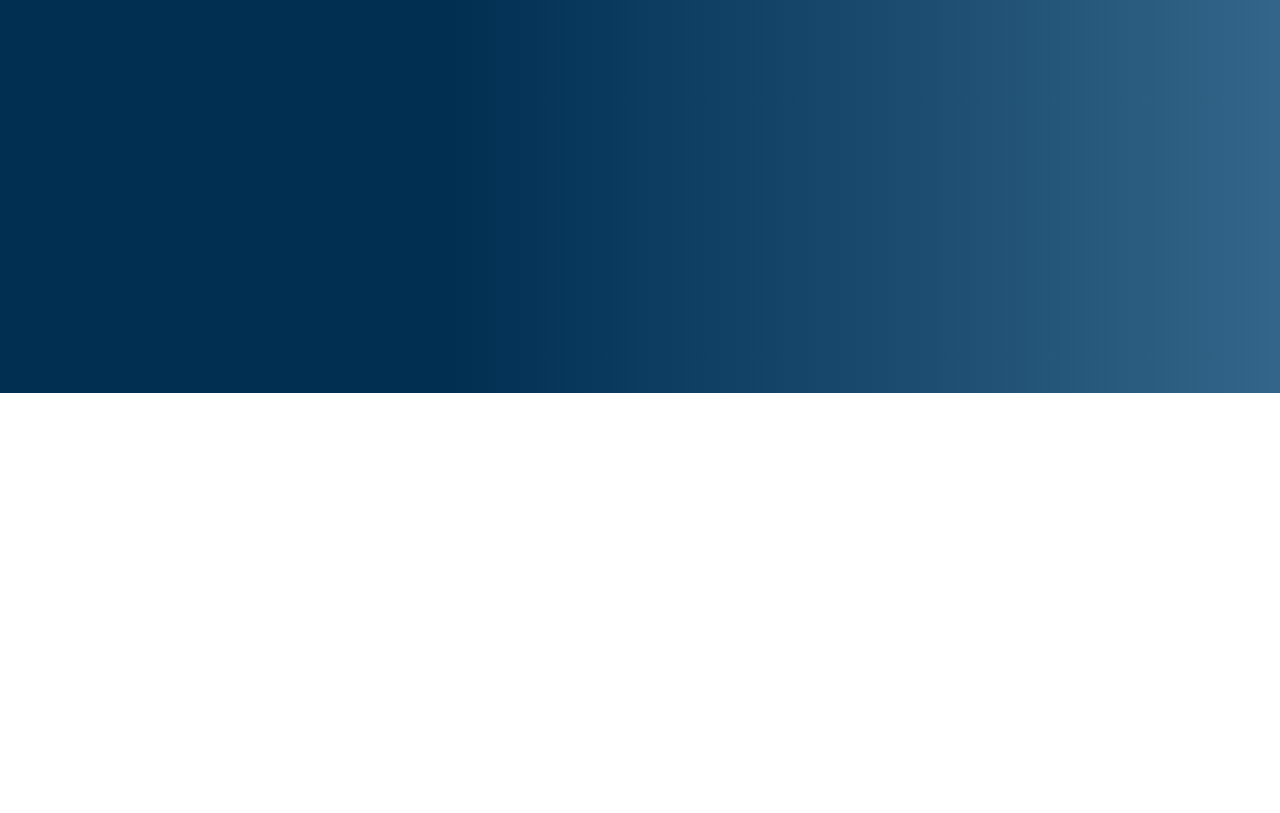
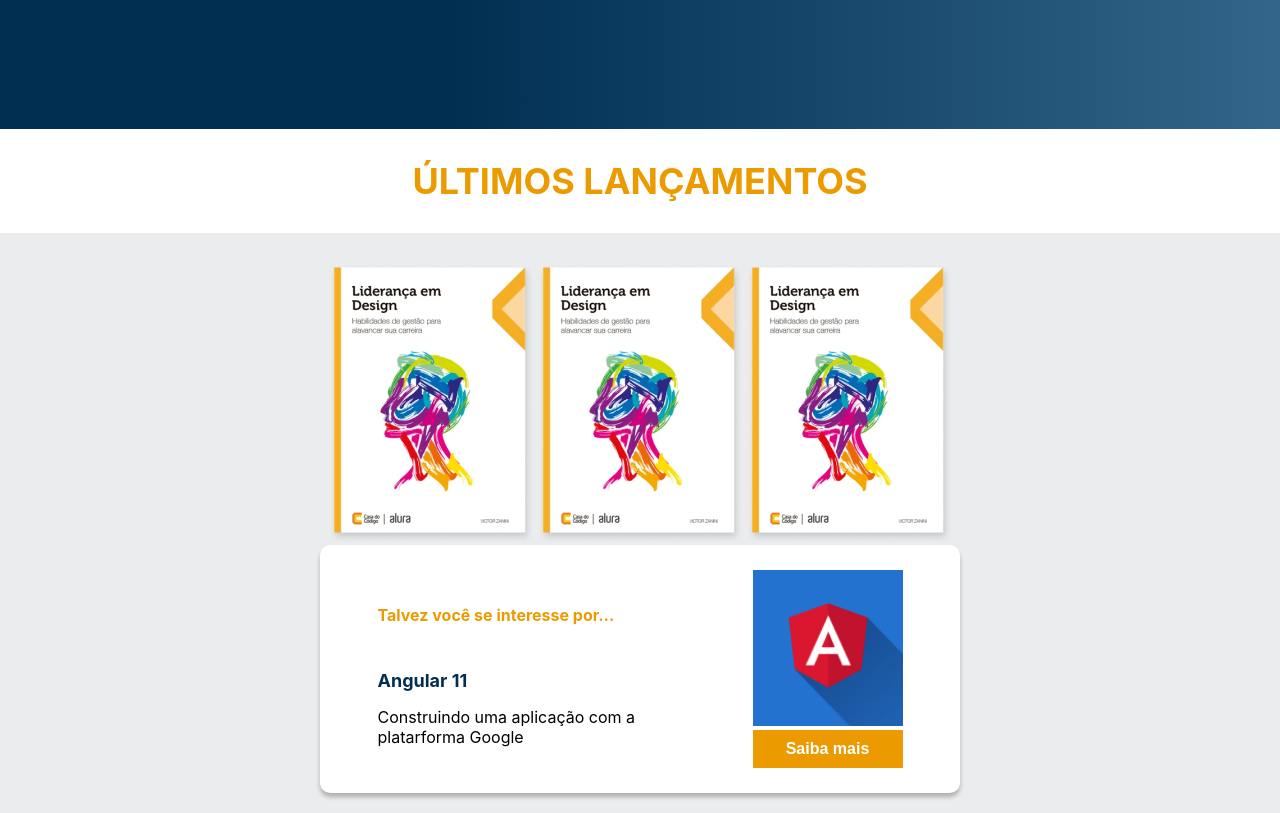
Before and after one commit to gabie762/alura-books, a React (Create React App) app: page / in a window 1280 px wide. Shown: the part 407-1220 px from the top of the page. Before the commit the page ends 800 px from the top, so only its background shows below. Built offline with nearby package versions, Linux system fonts and the light colour scheme.

Commit message:
adicionado card de recomendação

```diff
--- a/src/App.js
+++ b/src/App.js
@@ -1,19 +1,21 @@
-import Header from './componentes/Header';
-import Pesquisa from './componentes/Pesquisa';
-import styled from 'styled-components';
+import styled from "styled-components";
+import Header from "./componentes/Header";
+import Pesquisa from "./componentes/Pesquisa";
+import UltimosLancamentos from "./componentes/UltimosLancamentos";
 
 const AppContainer = styled.div`
     width: 100vw;
     height: 100vh;
     background-image: linear-gradient(90deg, #002F52 35%, #326589);
   }
-`
+`;
 
 function App() {
   return (
     <AppContainer>
-      <Header/>
-      <Pesquisa/>
+      <Header />
+      <Pesquisa />
+      <UltimosLancamentos />
     </AppContainer>
   );
 }
--- /dev/null
+++ b/src/componentes/CardRecomendacao/index.js
@@ -0,0 +1,63 @@
+import styled from "styled-components"
+import { Titulo } from "../Titulo"
+
+const Card = styled.div`
+    align-items: center;
+    background-color: #FFF;
+    box-shadow: 0px 4px 4px rgba(0, 0, 0, 0.25);
+    border-radius: 10px;
+    display: flex;
+    margin: 0 auto;
+    max-width: 600px;
+    padding: 25px 20px;
+    justify-content: space-around;
+    width: 100%;
+`
+
+const Botao = styled.button`
+    background-color: #EB9B00;
+    color: #FFF;
+    padding: 10px 0px;
+    font-size: 16px;
+    border: none;
+    font-weight: 900;
+    display: block;
+    text-align: center;
+    width: 150px;
+    &:hover {
+        cursor: pointer;
+    }
+`
+
+const Descricao = styled.p`
+    max-width: 300px;
+`
+
+const Subtitulo = styled.h4`
+    color: #002F52;
+    font-size: 18px;
+    font-weight: bold;
+    margin: 15px 0;
+`
+
+const ImgLivro = styled.img`
+    width: 150px;
+`
+
+function CardRecomenda({titulo, subtitulo, descricao, img}) {
+    return (
+        <Card>
+            <div>
+                <Titulo tamanhoFonte="16px" cor="#EB9B00" alinhamento="left">{titulo}</Titulo>
+                <Subtitulo>{subtitulo}</Subtitulo>
+                <Descricao>{descricao}</Descricao>
+            </div>
+            <div>
+                <ImgLivro src={img}/>
+                <Botao>Saiba mais</Botao>
+            </div>
+        </Card>
+    )
+}
+
+export default CardRecomenda
--- /dev/null
+++ b/src/componentes/Titulo/index.js
@@ -0,0 +1,11 @@
+import styled from "styled-components";
+
+export const Titulo = styled.h2`
+    width: 100%;
+    padding: 30px 0;
+    background-color: #FFF;
+    color: ${props => props.cor || '#000'};
+    font-size: ${props => props.tamanhoFonte || '18 px'};
+    text-align: ${props => props.alinhamento || 'center'};
+    margin: 0;
+`
--- /dev/null
+++ b/src/componentes/UltimosLancamentos/dadosUltimosLancamentos.js
@@ -0,0 +1,7 @@
+import livro from '../../imagens/livro.png'
+
+export const livros = [
+    {nome: 'Liderança em Design', src: livro, id: 1},
+    {nome: 'Cangaceiro JavaScript', src: livro, id: 3},
+    {nome: 'Apache Kafka e Spring Boot', src: livro, id: 4}
+]
--- /dev/null
+++ b/src/componentes/UltimosLancamentos/index.js
@@ -0,0 +1,45 @@
+import styled from 'styled-components'
+import imagemLivro from '../../imagens/livro2.png'
+import CardRecomendacao from '../CardRecomendacao'
+import { Titulo } from '../Titulo'
+import { livros } from './dadosUltimosLancamentos.js'
+
+const UltimosLancamentosContainer = styled.section`
+    background-color: #EBECEE;
+    padding-bottom: 20px;
+    display: flex;
+    flex-direction: column;
+`
+
+const NovosLivrosContainer = styled.div`
+    margin-top: 30px;
+    display: flex;
+    width: 100%;
+    justify-content: center;
+    cursor: pointer;
+`
+
+function UltimosLancamentos() {
+  return (
+      <UltimosLancamentosContainer>
+        <Titulo
+          cor={"#EB9B00"}
+          tamanhoFonte="36px">
+          ÚLTIMOS LANÇAMENTOS
+        </Titulo>
+        <NovosLivrosContainer>
+            {livros.map(livro => (
+              <img src ={livro.src} />
+            ))}
+        </NovosLivrosContainer>
+        <CardRecomendacao
+            titulo="Talvez você se interesse por..."
+            subtitulo="Angular 11"
+            descricao="Construindo uma aplicação com a platarforma Google"
+            img={imagemLivro}>
+          </CardRecomendacao>
+      </UltimosLancamentosContainer>
+  )
+}
+
+export default UltimosLancamentos
```
